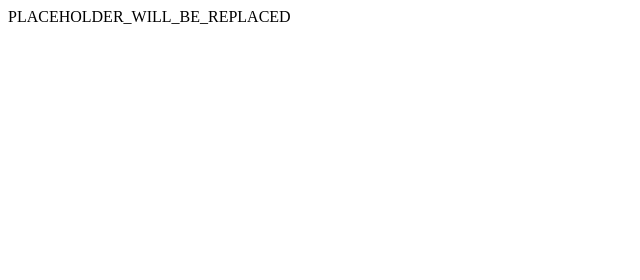
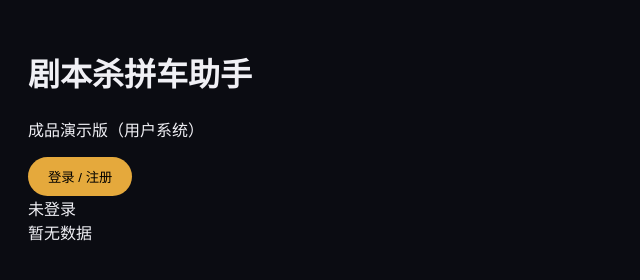
Before and after one commit to linshengwengshuai-afk/jubensha-carpool, a plain HTML site: page index.html in a window 1280 px wide. Shown: the whole page, without its empty margins (0-640 px from the left). Drawn offline with nearby package versions, Linux system fonts and the light colour scheme; no server answers.

Commit message:
Add working demo page

```diff
--- a/index.html
+++ b/index.html
@@ -1 +1,44 @@
-PLACEHOLDER_WILL_BE_REPLACED
+<!DOCTYPE html>
+<html lang="zh-CN">
+<head>
+<meta charset="UTF-8">
+<meta name="viewport" content="width=device-width, initial-scale=1.0">
+<title>剧本杀拼车助手</title>
+<script src="https://cdn.jsdelivr.net/npm/@supabase/supabase-js@2"></script>
+<style>body{background:#0b0c12;color:#f0f0f5;font-family:sans-serif;padding:20px;} .btn{background:#e5a93c;color:#000;border:none;padding:10px 20px;border-radius:20px;cursor:pointer;} .card{background:rgba(24,25,36,0.75);border:1px solid rgba(229,169,60,0.2);border-radius:12px;padding:16px;margin:10px 0;}</style>
+</head>
+<body>
+<h1>剧本杀拼车助手</h1>
+<p>成品演示版（用户系统）</p>
+<button class="btn" onclick="openAuth()">登录 / 注册</button>
+<div id="status"></div>
+<div id="list"></div>
+<script>
+const SUPABASE_URL = 'https://mfdeckoqqyvihvwzukus.supabase.co';
+const SUPABASE_KEY = 'eyJhbGciOiJIUzI1NiIsInR5cCI6IkpXVCJ9.eyJpc3MiOiJzdXBhYmFzZSIsInJlZiI6Im1mZGVja29xcXl2aWh2d3p1a3VzIiwicm9sZSI6ImFub24iLCJpYXQiOjE3ODc1Nzc2NzQsImV4cCI6MjEwMzE1MzY3NH0.MDVvtjnq99N294og4lvH2oFCHuif8pdHIEMr4EYwl9Q';
+let db, user;
+async function init() {
+  db = window.supabase.createClient(SUPABASE_URL, SUPABASE_KEY);
+  const {data} = await db.auth.getSession();
+  user = data.session?.user;
+  document.getElementById('status').innerText = user ? '已登录: ' + user.email : '未登录';
+  load();
+}
+function openAuth() {
+  const email = prompt('邮箱');
+  const pass = prompt('密码');
+  if (!email) return;
+  db.auth.signInWithPassword({email, password: pass}).then(({error}) => {
+    if (error) alert(error.message);
+    else location.reload();
+  });
+}
+async function load() {
+  const {data} = await db.from('carpools').select('*').limit(20);
+  const el = document.getElementById('list');
+  el.innerHTML = (data||[]).map(c => '<div class="card"><b>《' + (c.script_name||'') + '》</b><br>' + (c.location||'') + ' ' + (c.game_time||'') + '</div>').join('') || '暂无数据';
+}
+init();
+</script>
+</body>
+</html>
```
